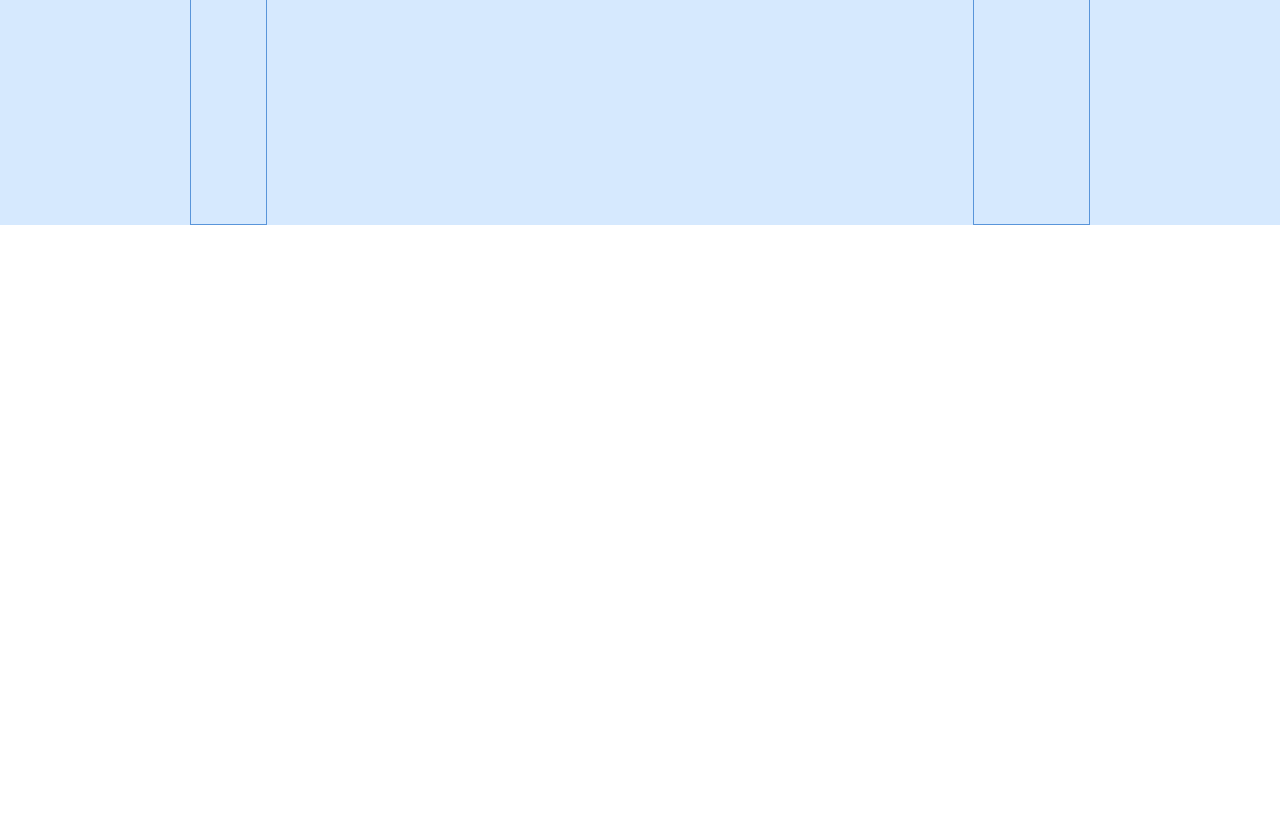
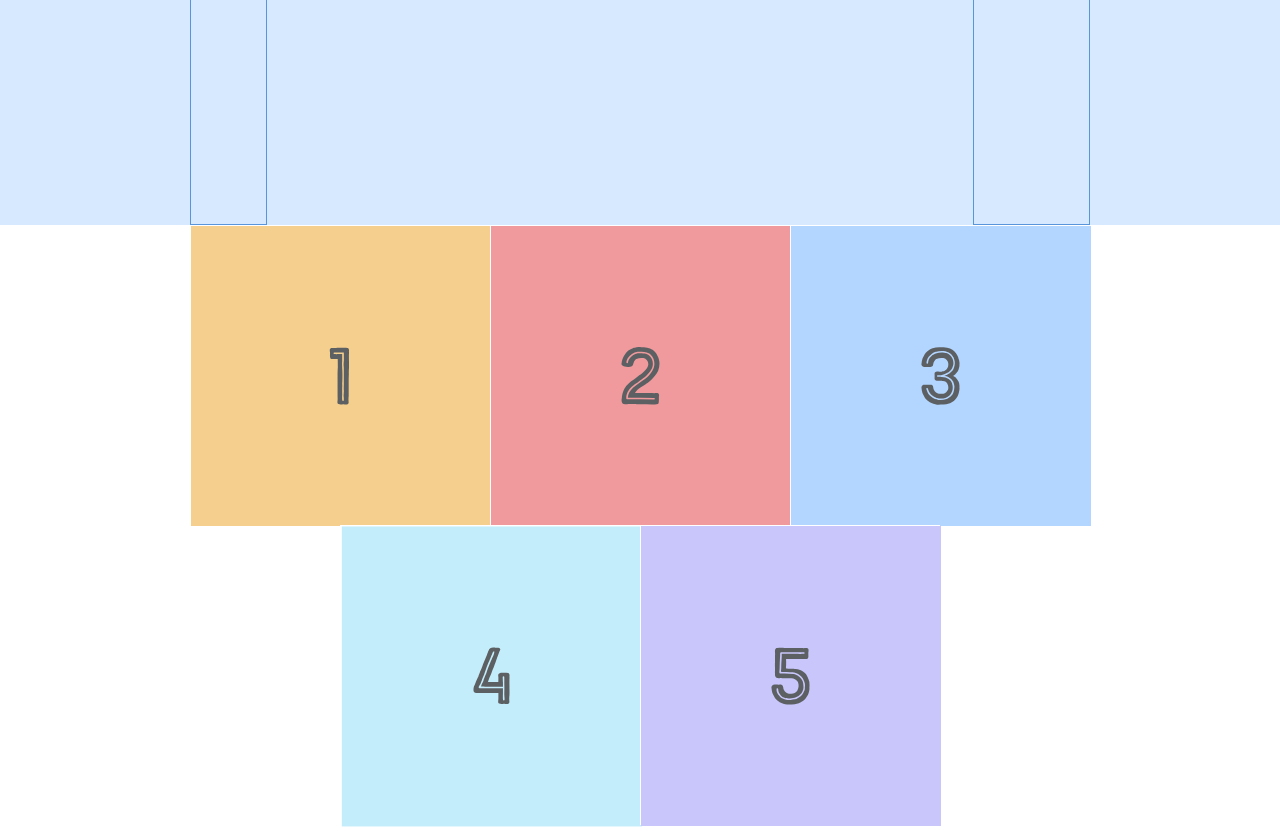
Before and after one commit to iamsaqib24/100DaysOfCode, a plain HTML site: page flexbox/flexbox.html in a window 1280 px wide. Shown: the part 137-968 px from the top of the page. Before the commit the page ends 800 px from the top, so only its background shows below. Drawn offline with Linux system fonts and the light colour scheme.

Commit message:
wrapping flex items

```diff
--- a/flexbox/flexbox.html
+++ b/flexbox/flexbox.html
@@ -25,5 +25,15 @@
             <div class="social"><img src="images/social-icons.svg" alt=""></div>
         </div>
     </div>
+
+    <div class="photo-grid-container">
+        <div class="photo-grid">
+            <div class="photo-grid-item first-item"><img src="images/one.svg" alt=""></div>
+            <div class="photo-grid-item"><img src="images/two.svg" alt=""></div>
+            <div class="photo-grid-item"><img src="images/three.svg" alt=""></div>
+            <div class="photo-grid-item"><img src="images/four.svg" alt=""></div>
+            <div class="photo-grid-item last-item"><img src="images/five.svg" alt=""></div>
+        </div>
+    </div>
 </body>
 </html>
```
